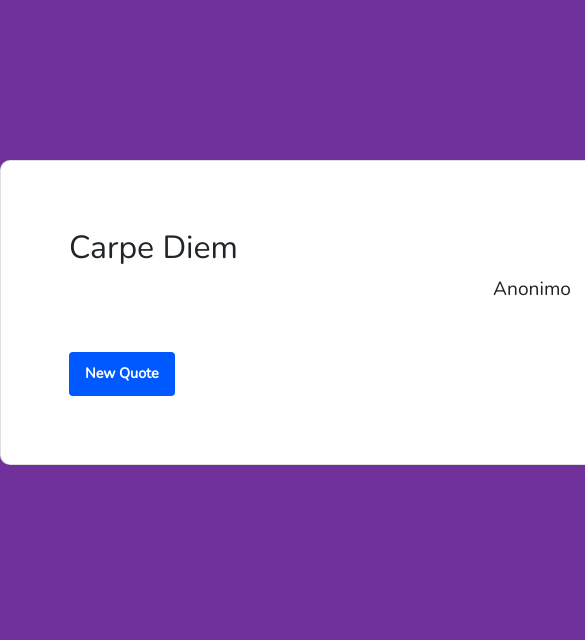
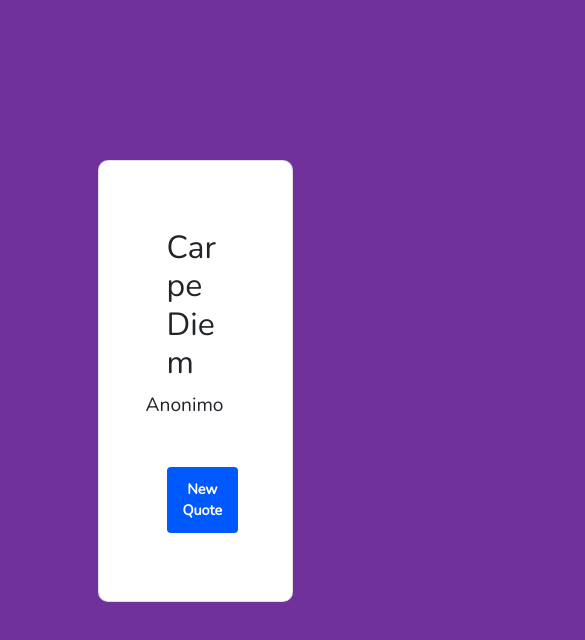
Before and after one commit to Lmex89/Random-Quotes, a React (Create React App) app: page / in a window 390 px wide. Shown: the top 640 px of the page, 585 px wide, since content can reach past the window. Built offline with nearby package versions, Linux system fonts and the light colour scheme.

Commit message:
small-devices-try-02

```diff
--- a/src/App.js
+++ b/src/App.js
@@ -27,7 +27,7 @@ const Card = () => {
 
 
   return (
-    <div className="card col-sm-6" id="quote-box">
+    <div className="card col-6 col-sm-6 d-flex justify-content-center" id="quote-box">
       <div className= "card-body">
       <div id="text">
         <h2> {quote} </h2>{' '}
```
Also changed, not shown: 1 other file (tests, documents, lock files or other folders).
